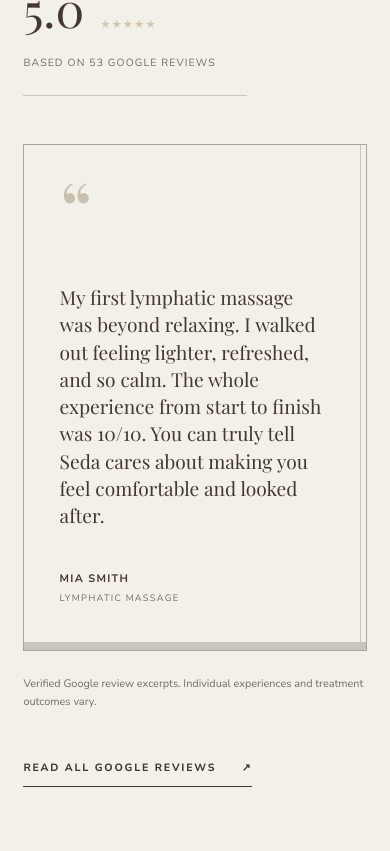
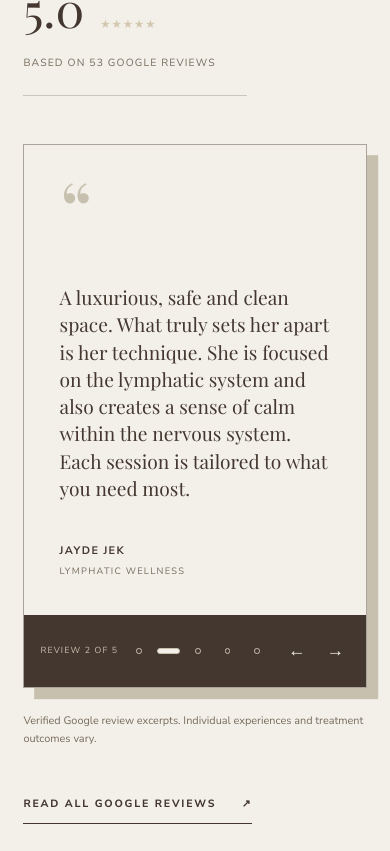
Before and after one commit to MetakeyGitHub/lymph-wellness, a Next.js app: page / in a window 390 px wide. Shown: the part 2213-3064 px from the top of the page. Built offline with nearby package versions, Linux system fonts and the light colour scheme.

Commit message:
Add animated testimonial showcase

```diff
--- /dev/null
+++ b/app/_components/TestimonialCarousel.tsx
@@ -0,0 +1,76 @@
+"use client";
+
+import { useEffect, useState } from "react";
+
+type Testimonial = {
+  readonly name: string;
+  readonly treatment: string;
+  readonly quote: string;
+};
+
+export function TestimonialCarousel({ testimonials }: { testimonials: readonly Testimonial[] }) {
+  const [activeIndex, setActiveIndex] = useState(0);
+  const [isPaused, setIsPaused] = useState(false);
+  const [reduceMotion, setReduceMotion] = useState(false);
+
+  useEffect(() => {
+    const mediaQuery = window.matchMedia("(prefers-reduced-motion: reduce)");
+    const updateMotionPreference = () => setReduceMotion(mediaQuery.matches);
+
+    updateMotionPreference();
+    mediaQuery.addEventListener("change", updateMotionPreference);
+    return () => mediaQuery.removeEventListener("change", updateMotionPreference);
+  }, []);
+
+  useEffect(() => {
+    if (isPaused || reduceMotion || testimonials.length < 2) return;
+
+    const timer = window.setInterval(() => {
+      setActiveIndex((current) => (current + 1) % testimonials.length);
+    }, 6000);
+
+    return () => window.clearInterval(timer);
+  }, [isPaused, reduceMotion, testimonials.length]);
+
+  const activeTestimonial = testimonials[activeIndex];
+  const showPrevious = () => setActiveIndex((current) => (current - 1 + testimonials.length) % testimonials.length);
+  const showNext = () => setActiveIndex((current) => (current + 1) % testimonials.length);
+
+  return (
+    <div
+      className="testimonial-carousel"
+      aria-label="Verified Google review excerpts"
+      onMouseEnter={() => setIsPaused(true)}
+      onMouseLeave={() => setIsPaused(false)}
+      onFocusCapture={() => setIsPaused(true)}
+      onBlurCapture={(event) => {
+        if (!event.currentTarget.contains(event.relatedTarget)) setIsPaused(false);
+      }}
+    >
+      <article className="testimonial-card" key={activeIndex}>
+        <span aria-hidden="true">“</span>
+        <blockquote>{activeTestimonial.quote}</blockquote>
+        <p><strong>{activeTestimonial.name}</strong>{activeTestimonial.treatment}</p>
+      </article>
+      <div className="testimonial-controls">
+        <p>Review {activeIndex + 1} of {testimonials.length}</p>
+        <div className="testimonial-dots" aria-label="Choose a review">
+          {testimonials.map((testimonial, index) => (
+            <button
+              type="button"
+              className={index === activeIndex ? "is-active" : ""}
+              aria-label={`Show review ${index + 1} from ${testimonial.name}`}
+              aria-pressed={index === activeIndex}
+              onClick={() => setActiveIndex(index)}
+              key={testimonial.name}
+            />
+          ))}
+        </div>
+        <div className="testimonial-arrows">
+          <button type="button" onClick={showPrevious} aria-label="Show previous review">←</button>
+          <button type="button" onClick={showNext} aria-label="Show next review">→</button>
+        </div>
+      </div>
+    </div>
+  );
+}
--- a/app/globals.css
+++ b/app/globals.css
@@ -198,13 +198,21 @@ em { font-weight: 400; }
 .google-score { min-width: 14rem; padding: 1.5rem 0; border-top: 1px solid var(--line); border-bottom: 1px solid var(--line); }
 .google-score strong { margin-right: 1rem; font-family: var(--font-playfair); font-size: 3rem; font-weight: 400; }
 .google-score p { margin: .35rem 0 0; color: var(--taupe); font-size: .65rem; letter-spacing: .11em; text-transform: uppercase; }
-.testimonial-layout { margin-top: 5rem; padding-bottom: .5rem; display: grid; grid-auto-flow: column; grid-auto-columns: minmax(21rem, 32%); gap: 1px; overflow-x: auto; overscroll-behavior-inline: contain; scroll-snap-type: inline mandatory; background: var(--line); border: 1px solid var(--line); }
-.testimonial-card { min-height: 27rem; padding: 2.2rem; display: flex; flex-direction: column; background: var(--ivory); }
-.testimonial-card { scroll-snap-align: start; }
+.testimonial-carousel { max-width: 62rem; margin: 5rem auto 0; border: 1px solid var(--line); background: var(--line); box-shadow: .7rem .7rem 0 var(--taupe-light); }
+.testimonial-card { min-height: 27rem; padding: clamp(2.2rem,5vw,5rem); display: flex; flex-direction: column; background: var(--ivory); animation: testimonial-fade .7s ease both; }
 .testimonial-card > span { color: var(--taupe-light); font-family: var(--font-playfair); font-size: 5rem; line-height: .7; }
-.testimonial-card blockquote { margin: 3rem 0 auto; font-family: var(--font-playfair); font-size: clamp(1.2rem,1.65vw,1.7rem); line-height: 1.42; }
+.testimonial-card blockquote { max-width: 48rem; margin: 3rem 0 auto; font-family: var(--font-playfair); font-size: clamp(1.2rem,1.65vw,1.7rem); line-height: 1.42; }
 .testimonial-card p { margin: 2.5rem 0 0; display: grid; gap: .25rem; color: var(--taupe); font-size: .58rem; letter-spacing: .14em; text-transform: uppercase; }
 .testimonial-card p strong { color: var(--espresso); font-size: .68rem; }
+.testimonial-controls { min-height: 4.5rem; padding: 0 1.2rem 0 1.5rem; display: grid; grid-template-columns: 1fr auto 1fr; align-items: center; background: var(--espresso); color: var(--ivory); }
+.testimonial-controls > p { margin: 0; color: var(--taupe-light); font-size: .55rem; letter-spacing: .13em; text-transform: uppercase; }
+.testimonial-dots { display: flex; align-items: center; gap: .55rem; }
+.testimonial-dots button { width: 2rem; height: 2rem; padding: 0; display: grid; place-items: center; border: 0; background: transparent; cursor: pointer; }
+.testimonial-dots button::after { width: .35rem; height: .35rem; border: 1px solid var(--taupe-light); border-radius: 50%; content: ""; transition: width .25s ease, background .25s ease; }
+.testimonial-dots button.is-active::after { width: 1.4rem; border-radius: 1rem; background: var(--ivory); }
+.testimonial-arrows { justify-self: end; display: flex; }
+.testimonial-arrows button { width: 2.75rem; height: 2.75rem; padding: 0; border: 0; background: transparent; color: var(--ivory); font-size: 1.1rem; cursor: pointer; }
+@keyframes testimonial-fade { from { opacity: 0; transform: translateY(.6rem); } to { opacity: 1; transform: none; } }
 .testimonial-footer { margin-top: 1.5rem; display: flex; align-items: center; justify-content: space-between; gap: 2rem; }
 .testimonial-footer > p { max-width: 35rem; margin: 0; color: var(--taupe); font-size: .68rem; }
 .booking-cta { height: min(84vh, 54rem); position: relative; overflow: hidden; color: var(--ivory); }
@@ -571,11 +579,11 @@ em { font-weight: 400; }
 .footer-grid { padding: 5rem 0; display: grid; grid-template-columns: 2fr 1fr 1fr 1fr; gap: 3rem; }
 .footer-grid > div:not(.footer-brand) { display: flex; flex-direction: column; align-items: flex-start; gap: .6rem; }
 .footer-brand { display: flex; flex-direction: column; font-size: clamp(2.4rem,5vw,5rem); letter-spacing: .18em; line-height: 1; }
-.footer-brand .footer-women-only { width: max-content; margin: 1.5rem 0 0; padding: .55rem .7rem; border: 1px solid var(--line-light); color: var(--stone-light); font-family: var(--font-nunito); font-size: .58rem; font-weight: 750; letter-spacing: .16em; line-height: 1; text-transform: uppercase; }
+.footer-brand .footer-women-only { width: max-content; margin: 2.15rem 0 .35rem; padding: .7rem .85rem; border: 1px solid var(--line-light); color: var(--stone-light); font-family: var(--font-nunito); font-size: .58rem; font-weight: 750; letter-spacing: .2em; line-height: 1.25; text-transform: uppercase; }
 .footer-brand .footer-location { margin: 2rem 0 0; color: var(--taupe-light); font-family: var(--font-nunito); font-size: .68rem; letter-spacing: .08em; line-height: 1.7; }
 .footer-brand .footer-location a { display: inline-block; margin-top: .5rem; color: var(--ivory); }
 .footer-label { margin-bottom: 1rem; color: var(--taupe-light); font-size: .58rem; font-weight: 750; letter-spacing: .18em; text-transform: uppercase; }
-.footer-grid a, .footer-grid p:not(.footer-label) { margin: 0; color: var(--stone-light); font-size: .82rem; }
+.footer-grid a, .footer-grid p:not(.footer-label):not(.footer-women-only):not(.footer-location) { margin: 0; color: var(--stone-light); font-size: .82rem; }
 .footer-hours p:not(.footer-label) { width: 100%; display: grid; grid-template-columns: 2.4rem 1fr; gap: .5rem; font-size: .68rem; }
 .footer-hours p span { color: var(--taupe-light); font-size: .55rem; letter-spacing: .12em; text-transform: uppercase; }
 .footer-base { padding-top: 1.5rem; display: grid; grid-template-columns: 1fr auto 1fr; gap: 2rem; border-top: 1px solid var(--line-light); color: var(--taupe-light); font-size: .56rem; letter-spacing: .08em; text-transform: uppercase; }
@@ -665,8 +673,13 @@ em { font-weight: 400; }
   .education-list article p { grid-column: 2; }
   .testimonial-heading, .testimonial-footer { align-items: flex-start; flex-direction: column; }
   .google-score { margin-top: 3rem; }
-  .testimonial-layout { margin-top: 3rem; grid-auto-columns: 86vw; }
-  .testimonial-card { min-height: 22rem; }
+  .testimonial-carousel { margin-top: 3rem; }
+  .testimonial-card { min-height: 24rem; padding: 2.2rem; }
+  .testimonial-controls { grid-template-columns: auto 1fr auto; padding: 0 .7rem 0 1rem; }
+  .testimonial-dots { justify-self: center; gap: .2rem; }
+  .testimonial-dots button { width: 1.65rem; }
+  .testimonial-arrows button { width: 2.4rem; }
+  .footer-brand .footer-women-only { margin-top: 2.5rem; }
   .membership-hero { min-height: auto; padding-top: 4.7rem; grid-template-columns: 1fr; }
   .membership-hero-copy { min-height: 32rem; padding: 4rem 6vw 3rem; }
   .membership-hero-copy h1 { font-size: clamp(4rem,17vw,6rem); }
--- a/app/page.tsx
+++ b/app/page.tsx
@@ -4,6 +4,7 @@ import Link from "next/link";
 import { BookingCTA } from "./_components/BookingCTA";
 import { Button } from "./_components/Button";
 import { SectionLabel } from "./_components/SectionLabel";
+import { TestimonialCarousel } from "./_components/TestimonialCarousel";
 import { BOOKING_URL, GOOGLE_REVIEWS_URL, services, studioEquipment, testimonials } from "./_data/site";
 import { SITE_URL } from "./_data/seo";
 
@@ -44,7 +45,7 @@ export default function Home() {
 
       <section className="testimonials testimonials-early section-space" data-reveal>
         <div className="testimonial-heading"><div><SectionLabel number="02">Google reviews</SectionLabel><h2>What care<br /><em>feels like.</em></h2></div><div className="google-score"><strong>5.0</strong><span className="review-stars" aria-hidden="true">★★★★★</span><p>Based on 53 Google reviews</p></div></div>
-        <div className="testimonial-layout" aria-label="Verified Google review excerpts">{testimonials.map(({ name, treatment, quote }) => <article className="testimonial-card" key={name}><span aria-hidden="true">“</span><blockquote>{quote}</blockquote><p><strong>{name}</strong>{treatment}</p></article>)}</div>
+        <TestimonialCarousel testimonials={testimonials} />
         <div className="testimonial-footer"><p>Verified Google review excerpts. Individual experiences and treatment outcomes vary.</p><a className="text-link" href={GOOGLE_REVIEWS_URL} target="_blank" rel="noreferrer">Read all Google reviews <span aria-hidden="true">↗</span></a></div>
       </section>
 
```
